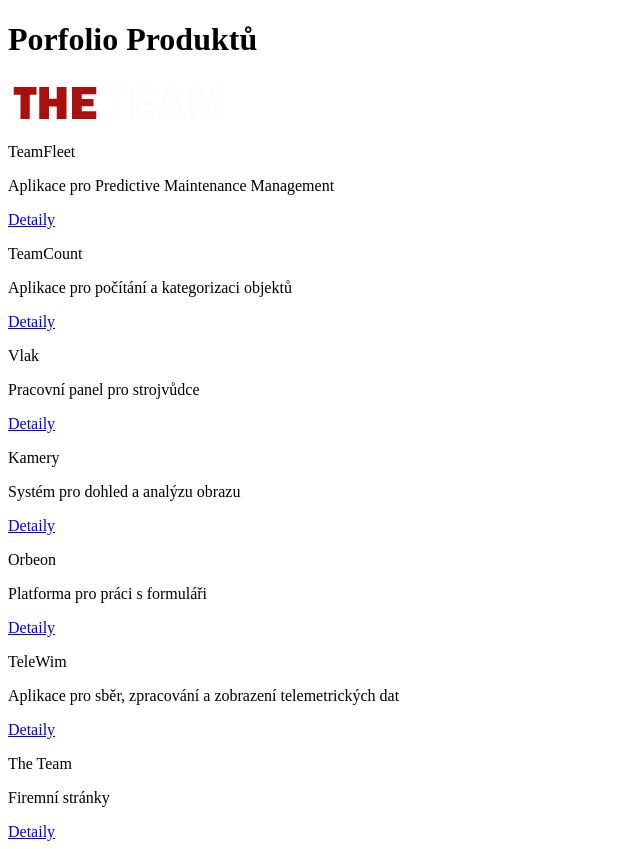
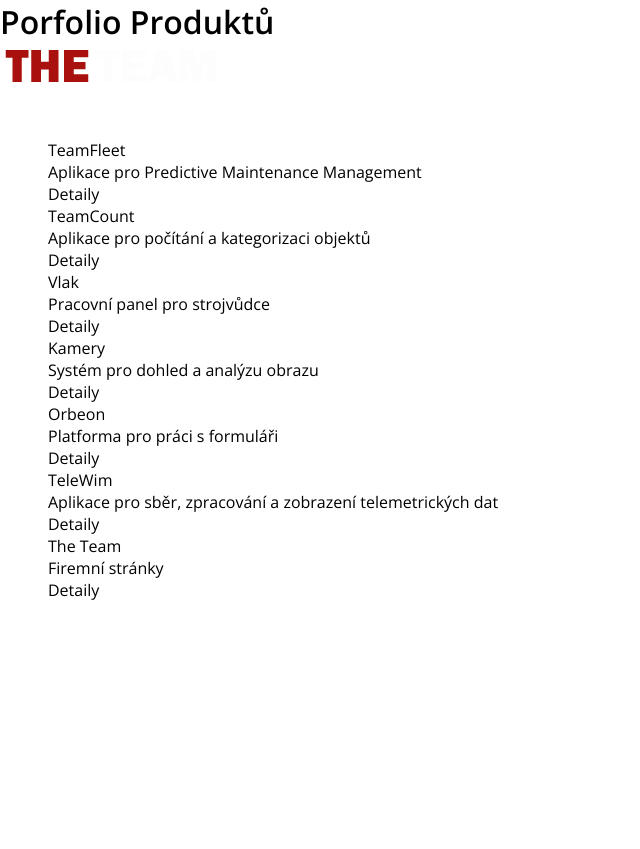
Before and after one commit to klara367/the-team-portfolio, a React (Create React App) app: page / in a window 1280 px wide. Shown: the whole page, without its empty margins (0-640 px from the left). After the commit the page ends 800 px from the top, so only its background shows below. Built offline with nearby package versions, Linux system fonts and the light colour scheme.

Commit message:
Global styling.

```diff
--- a/src/index.css
+++ b/src/index.css
@@ -0,0 +1,42 @@
+* {
+    padding: 0;
+    margin: 0;
+    box-sizing: border-box;
+}
+
+:root {
+    --primary-text-dark-clr: #343a40;
+    --secondary-text-lighter-clr: #343434;
+    --accent-clr: #a9110e;
+    --white-clr: #fff;
+    --secondary-bg-light-clr:  #f9fafb;
+    --secondary-bg-dark-clr: #202c37;
+    --border-light-clr: #e8e8e8;
+}
+
+body {
+    font-family: 'Open Sans', sans-serif;
+    color: var(--txt);
+}
+
+main {
+    display: grid;
+    justify-content: space-between;
+    grid-template-columns: 1.25fr 0.75fr;
+    padding: 3rem;
+    gap: 10rem;
+    background-color: var(--white-clr);
+}
+
+a {
+    text-decoration: none;
+    color: var(--txt);
+}
+
+@media only screen and (max-width: 768px) {
+    main {
+      grid-template-columns: 1fr;
+      grid-template-rows: 1fr 1fr;
+      padding: 2rem;
+    }
+}
```
